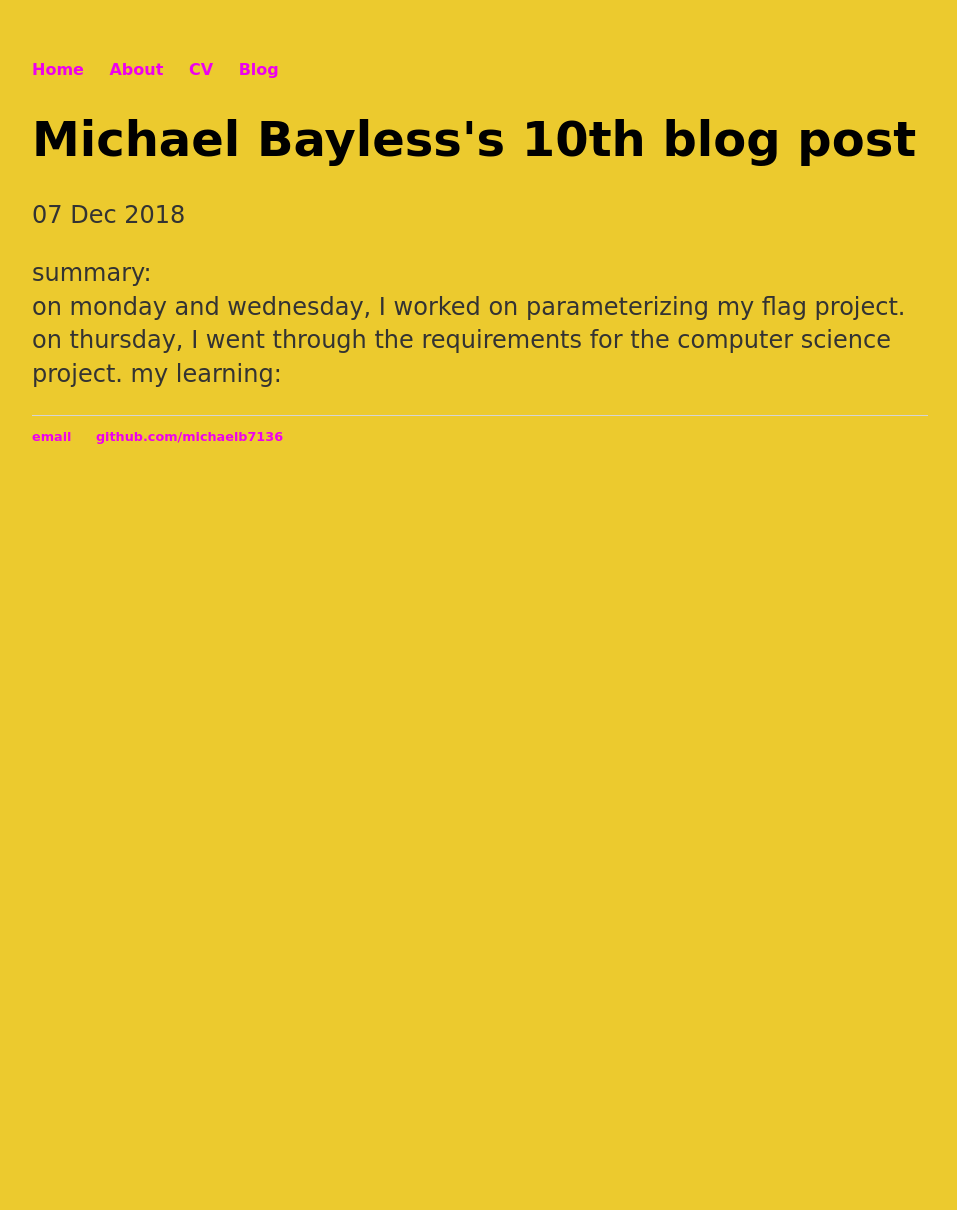
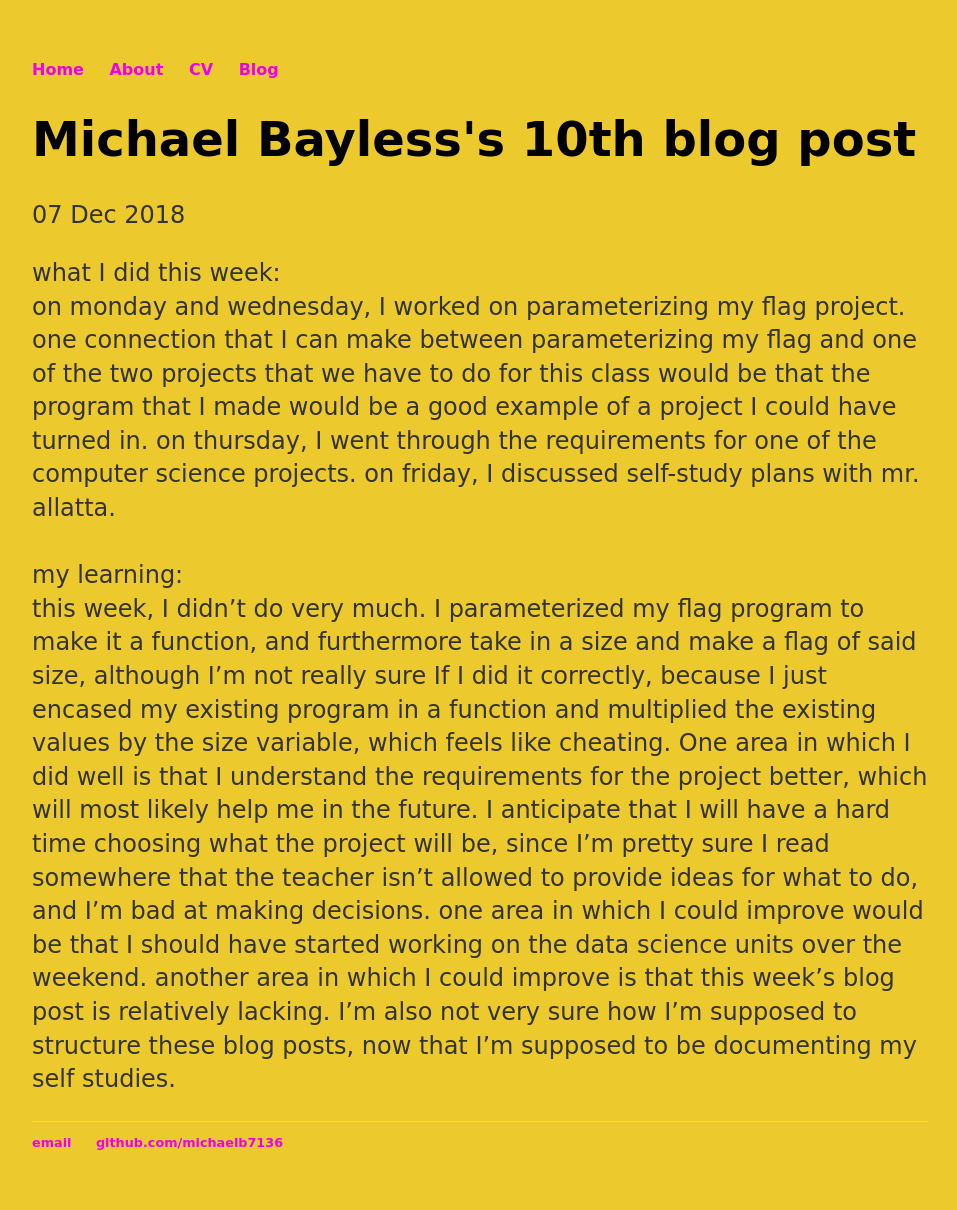
Before and after one commit to michaelb7136/michaelb7136, a Jekyll site: the page built from _posts/2018-11-9-Michael-Bayless-post-10.md, in a window 1280 px wide. Shown: the whole page, without its empty margins (160-1117 px from the left). Built offline with Jekyll 4.4.1, drawn with Linux system fonts in a browser that asks for light colours; before the commit the page ends 900 px from its top, so only the background shows below that.

Commit message:
Update 2018-11-9-Michael-Bayless-post-10.md

```diff
--- a/_posts/2018-11-9-Michael-Bayless-post-10.md
+++ b/_posts/2018-11-9-Michael-Bayless-post-10.md
@@ -3,7 +3,11 @@ layout: post
 title: "Michael Bayless's 10th blog post"
 date: 2018-12-07
 ---
-summary:
+what I did this week:
 <br>
-on monday and wednesday, I worked on parameterizing my flag project. on thursday, I went through the requirements for the computer science project.
+on monday and wednesday, I worked on parameterizing my flag project. one connection that I can make between parameterizing my flag and one of the two projects that we have to do for this class would be that the program that I made would be a good example of a project I could have turned in. on thursday, I went through the requirements for one of the computer science projects. on friday, I discussed self-study plans with mr. allatta.
+<br>
+<br>
 my learning:
+<br>
+this week, I didn't do very much. I parameterized my flag program to make it a function, and furthermore take in a size and make a flag of said size, although I'm not really sure If I did it correctly, because I just encased my existing program in a function and multiplied the existing values by the size variable, which feels like cheating. One area in which I did well is that I understand the requirements for the project better, which will most likely help me in the future. I anticipate that I will have a hard time choosing what the project will be, since I'm pretty sure I read somewhere that the teacher isn't allowed to provide ideas for what to do, and I'm bad at making decisions.  one area in which I could improve would be that I should have started working on the data science units over the weekend. another area in which I could improve is that this week's blog post is relatively lacking. I'm also not very sure how I'm supposed to structure these blog posts, now that I'm supposed to be documenting my self studies.
```
